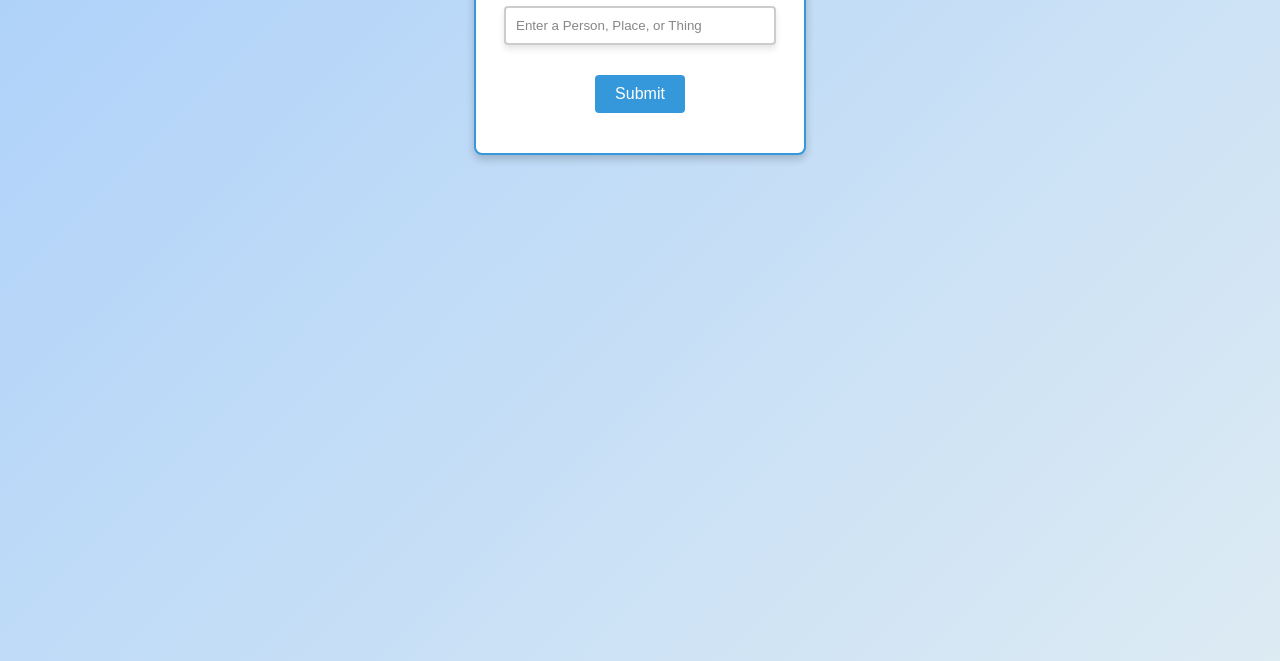
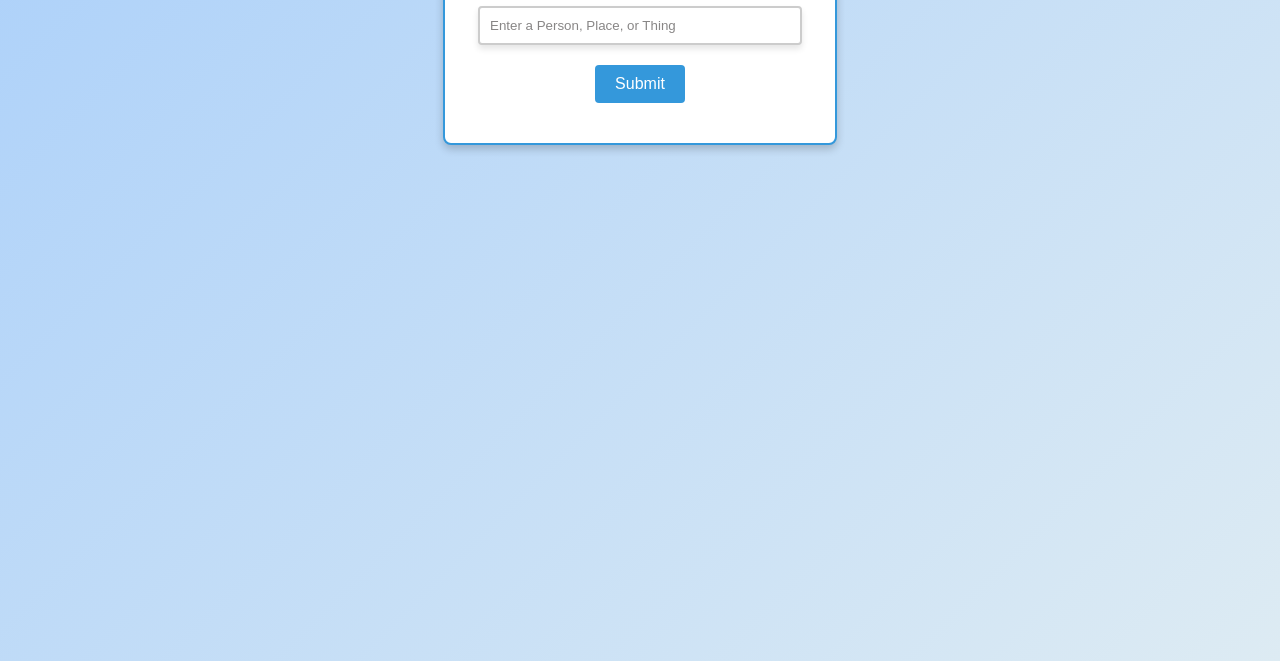
Before and after one commit to KarstenJep/gen-ai-deployment, a website: page public/index.html in a window 1280 px wide. Shown: the part 179-840 px from the top of the page. Drawn offline with Linux system fonts and the light colour scheme.

Commit message:
final adjustments2

```diff
--- a/public/index.html
+++ b/public/index.html
@@ -31,14 +31,14 @@
             box-shadow: 0 4px 8px rgba(0, 0, 0, 0.2);
             border: 2px solid #3498db;
             margin: 5% 0;
-            min-width: 20%;
+            min-width: 25%;
         }
 
         #keywordInput {
             padding: 10px;
             border: 2px solid #ccc;
             border-radius: 4px;
-            margin-bottom: 30px;
+            margin-bottom: 20px;
             width: 100%;
             max-width: 300px;
             box-shadow: 0 4px 6px rgba(0, 0, 0, 0.1);
```
